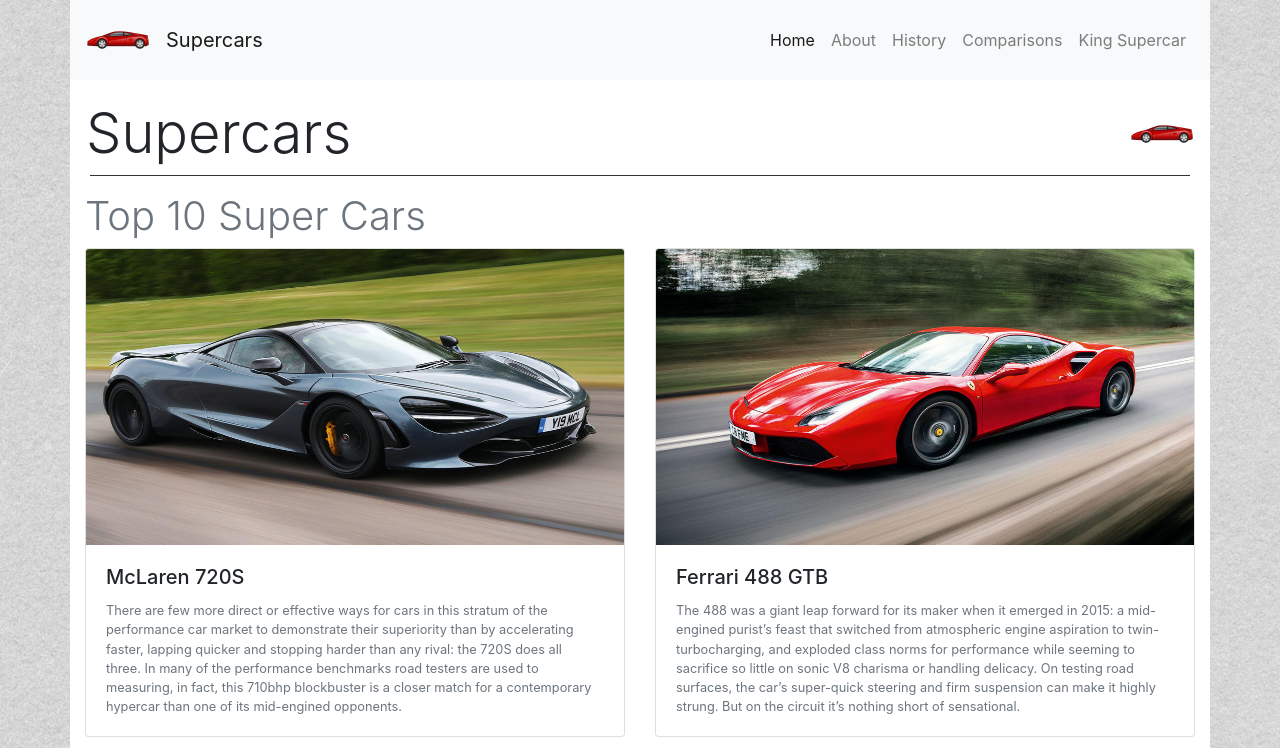
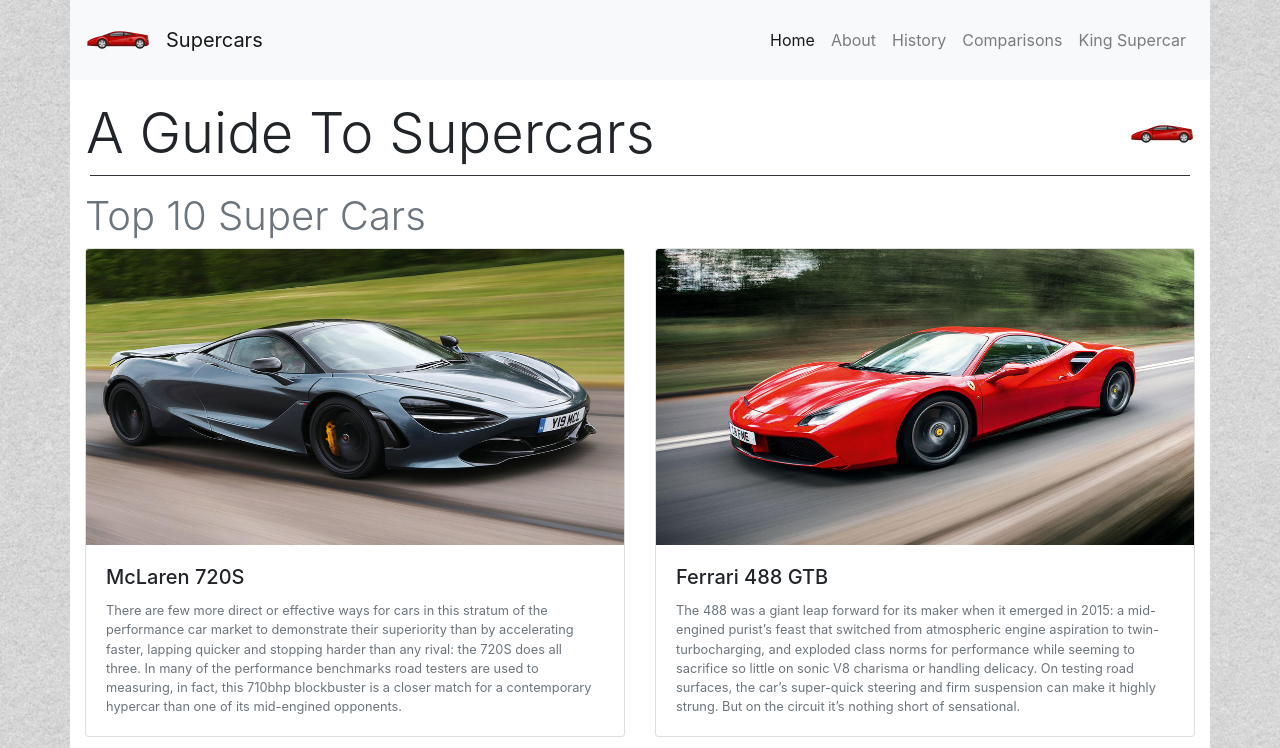
Before and after one commit to Cloud421/Final-Project-CIM111, a plain HTML site: page index.html in a window 1280 px wide. Shown: the top 748 px of the page. Drawn offline with nearby package versions, Linux system fonts and the light colour scheme.

Commit message:
a quick change

```diff
--- a/index.html
+++ b/index.html
@@ -57,7 +57,7 @@
   <section class="container bg-white px-0 py-3">
     <header class="jumbotron d-flex flex-column bg-white py-1 px-3 mb-2">
       <div class="d-flex flex-row align-items-center">
-        <h1 class="m-0 display-4">Supercars</h1>
+        <h1 class="m-0 display-4">A Guide To Supercars</h1>
         <img class="icon ml-auto" src="images/Sportscar-car-2-icon.png">
       </div>
       <hr class="bg-dark m-1 mt-2">
```
